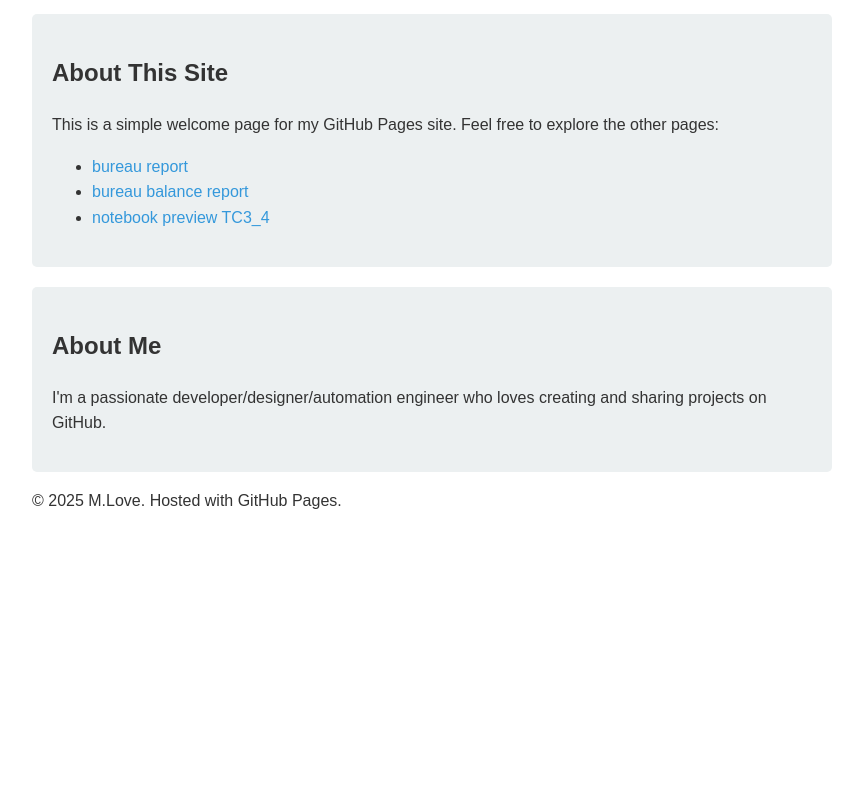
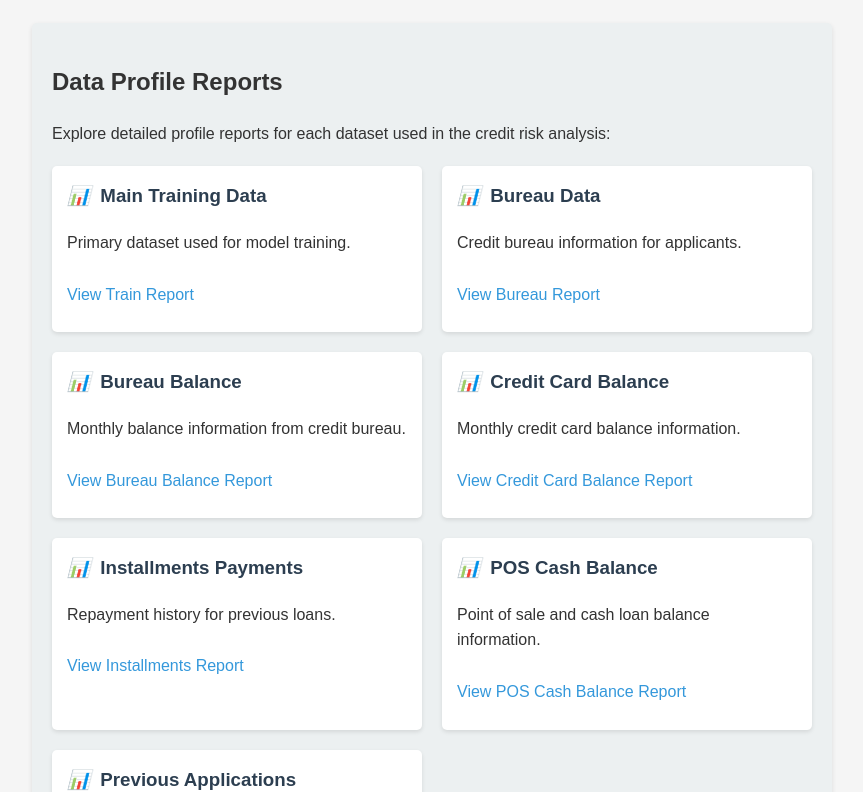
Before and after one commit to MLovei/html-pages, a plain HTML site: page index.html in a window 1280 px wide. Shown: the part 100-892 px from the top of the page, without its empty margins (208-1071 px from the left). Before the commit the page ends 800 px from the top, so only its background shows below. Drawn offline with Linux system fonts and the light colour scheme.

Commit message:
Update index.html

```diff
--- a/index.html
+++ b/index.html
@@ -3,7 +3,7 @@
 <head>
     <meta charset="UTF-8">
     <meta name="viewport" content="width=device-width, initial-scale=1.0">
-    <title>Welcome to My GitHub Pages Site</title>
+    <title>Credit Risk Analysis Reports</title>
     <style>
         body {
             font-family: Arial, sans-serif;
@@ -12,41 +12,127 @@
             max-width: 800px;
             margin: 0 auto;
             padding: 20px;
+            background-color: #f5f5f5;
         }
         h1 {
             color: #2c3e50;
+            text-align: center;
+            margin-bottom: 30px;
         }
         .container {
             background-color: #ecf0f1;
             border-radius: 5px;
             padding: 20px;
             margin-top: 20px;
+            box-shadow: 0 2px 5px rgba(0,0,0,0.1);
+        }
+        .reports-grid {
+            display: grid;
+            grid-template-columns: repeat(auto-fill, minmax(300px, 1fr));
+            gap: 20px;
+            margin-top: 20px;
+        }
+        .report-card {
+            background-color: white;
+            border-radius: 5px;
+            padding: 15px;
+            box-shadow: 0 2px 4px rgba(0,0,0,0.1);
+            transition: transform 0.2s, box-shadow 0.2s;
+        }
+        .report-card:hover {
+            transform: translateY(-5px);
+            box-shadow: 0 5px 15px rgba(0,0,0,0.1);
+        }
+        .report-card h3 {
+            margin-top: 0;
+            color: #2c3e50;
+        }
+        .report-icon {
+            margin-right: 10px;
+            color: #3498db;
         }
         a {
             color: #3498db;
             text-decoration: none;
+            display: block;
+            padding: 10px 0;
         }
         a:hover {
             text-decoration: underline;
         }
+        footer {
+            margin-top: 40px;
+            text-align: center;
+            font-size: 0.9em;
+            color: #7f8c8d;
+        }
     </style>
 </head>
 <body>
-    <h1>Welcome to My GitHub Pages Site!</h1>
+    <h1>Credit Risk Analysis Reports</h1>
 
     <div class="container">
-        <h2>About This Site</h2>
-        <p>This is a simple welcome page for my GitHub Pages site. Feel free to explore the other pages:</p>
-        <ul>
-            <li><a href="TC3_4/bureau_report.html">bureau report</a></li>
-            <li><a href="TC3_4/bureau_balance_report.html">bureau balance report</a></li>
-            <li><a href="TC3_4/credit_risk.html">notebook preview TC3_4</a></li>
-        </ul>
+        <h2>Data Profile Reports</h2>
+        <p>Explore detailed profile reports for each dataset used in the credit risk analysis:</p>
+
+        <div class="reports-grid">
+            <div class="report-card">
+                <h3><i class="report-icon">📊</i>Main Training Data</h3>
+                <p>Primary dataset used for model training.</p>
+                <a href="train_report.html">View Train Report</a>
+            </div>
+
+            <div class="report-card">
+                <h3><i class="report-icon">📊</i>Bureau Data</h3>
+                <p>Credit bureau information for applicants.</p>
+                <a href="bureau_report.html">View Bureau Report</a>
+            </div>
+
+            <div class="report-card">
+                <h3><i class="report-icon">📊</i>Bureau Balance</h3>
+                <p>Monthly balance information from credit bureau.</p>
+                <a href="bureau_balance_report.html">View Bureau Balance Report</a>
+            </div>
+
+            <div class="report-card">
+                <h3><i class="report-icon">📊</i>Credit Card Balance</h3>
+                <p>Monthly credit card balance information.</p>
+                <a href="credit_card_balance_report.html">View Credit Card Balance Report</a>
+            </div>
+
+            <div class="report-card">
+                <h3><i class="report-icon">📊</i>Installments Payments</h3>
+                <p>Repayment history for previous loans.</p>
+                <a href="installments_payments_report.html">View Installments Report</a>
+            </div>
+
+            <div class="report-card">
+                <h3><i class="report-icon">📊</i>POS Cash Balance</h3>
+                <p>Point of sale and cash loan balance information.</p>
+                <a href="POS_CASH_balance_report.html">View POS Cash Balance Report</a>
+            </div>
+
+            <div class="report-card">
+                <h3><i class="report-icon">📊</i>Previous Applications</h3>
+                <p>Information on previous loan applications.</p>
+                <a href="previous_application_report.html">View Previous Applications Report</a>
+            </div>
+        </div>
     </div>
 
     <div class="container">
-        <h2>About Me</h2>
-        <p>I'm a passionate developer/designer/automation engineer who loves creating and sharing projects on GitHub.</p>
+        <h2>Jupyter Notebook</h2>
+        <p>View the complete analysis notebook with code and visualizations:</p>
+        <div class="report-card">
+            <h3><i class="report-icon">📓</i>Credit Risk Analysis Notebook</h3>
+            <p>Complete data science workflow for credit risk prediction.</p>
+            <a href="credit_risk.html">View Notebook</a>
+        </div>
+    </div>
+
+    <div class="container">
+        <h2>About This Project</h2>
+        <p>This project analyzes credit risk using multiple datasets to predict the likelihood of loan default. The analysis includes data profiling, feature engineering, and machine learning models to identify key risk factors.</p>
     </div>
 
     <footer>
```
